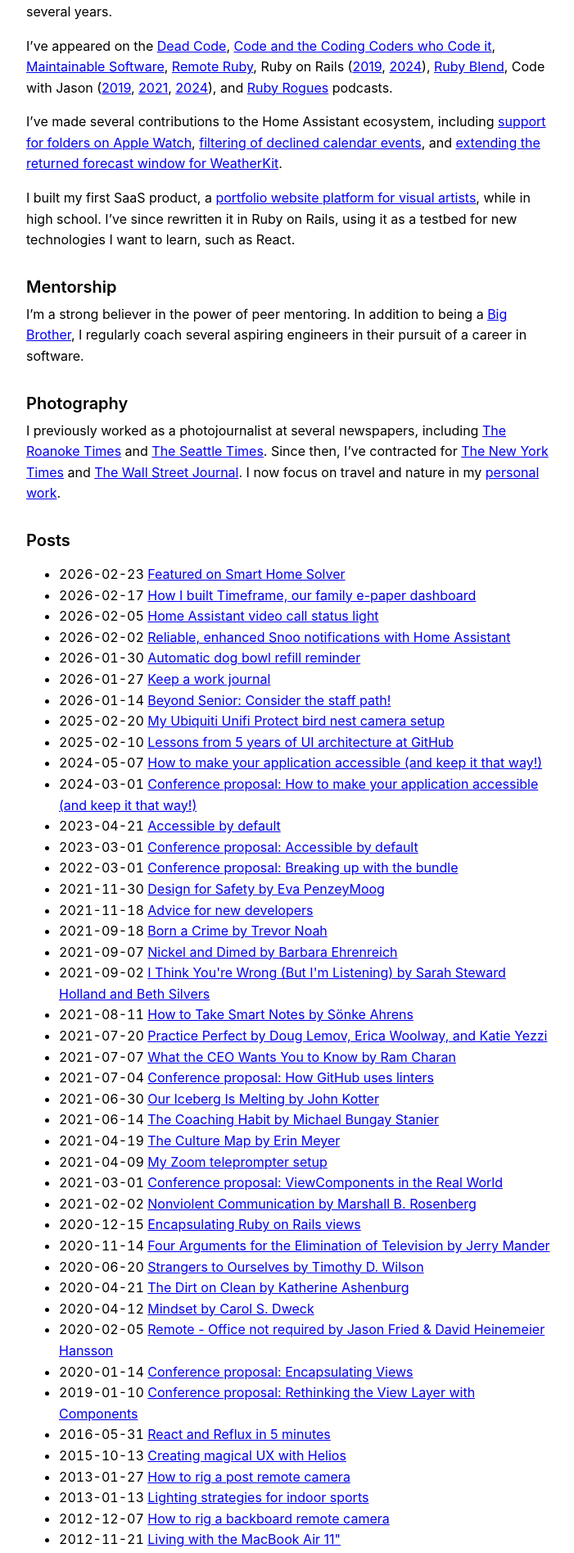
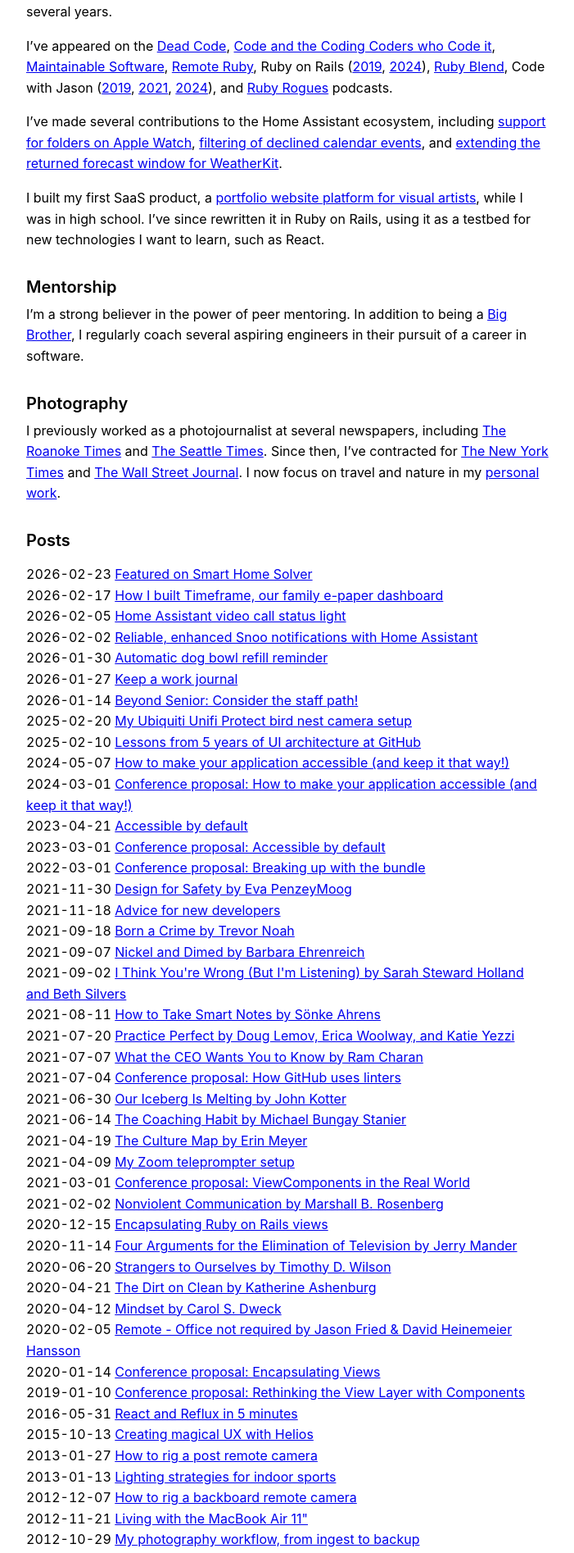
Before and after one commit to joelhawksley/identity, a Jekyll site: the page built from index.md, in a window 1280 px wide. Shown: the part 1154-3048 px from the top of the page at 82% size, without its empty margins (288-989 px from the left). Built offline with Jekyll 4.4.1, drawn with Linux system fonts in a browser that asks for light colours; a script that is not in the unit is left out.

Commit message:
claude-suggested tweaks

```diff
--- a/_layouts/default.html
+++ b/_layouts/default.html
@@ -3,17 +3,17 @@
   <head>
     <title>{% if page.title %}{{ page.title }} - {% endif %}Joel Hawksley</title>
     <meta name="description" content="{% if page.description %}{{ page.description }}{% else %}{{ site.description }}{% endif %}">
-    <meta name=viewport content="width=device-width, initial-scale=1">
+    <meta name="viewport" content="width=device-width, initial-scale=1">
     <meta charset='utf-8'>
     <meta http-equiv="X-UA-Compatible" content="chrome=1">
 
     <meta content="Joel Hawksley" name="author">
     <meta content=#fff name=theme-color>
-    <meta content="width=device-width,minimum-scale=1" name=viewport>
     <meta content="hawksley.org" property="og:site_name">
     <meta content="joel@hawksley.org" property="og:email">
     <meta content=blog property=og:type>
     <link rel="alternate" type="application/atom+xml" title="{{ site.title }}" href="/feed.xml">
+    <link rel="icon" type="image/jpeg" href="/img/about/joel.jpg">
     <link rel="me" href="https://ruby.social/@joelhawksley">
     <link rel="stylesheet" href="/code.css">
     {% assign og_image = page.image | default: site.default_image %}
@@ -99,6 +99,11 @@
         word-break: break-all;
       }
 
+      ul.posts {
+        list-style: none;
+        padding-left: 0;
+      }
+
       time {
         font-variant-numeric: tabular-nums;
       }
@@ -171,7 +176,8 @@
       </div>
     </header>
     {{ content }}
-    <footer style="font-size: .8rem; margin-bottom: 2rem;">&copy; 2004-{{ 'now' | date: "%Y" }} Joel Hawksley | <a href="/feed.xml" target="_blank">RSS</a></footer>
+    <footer style="font-size: .8rem; margin-bottom: 2rem;">&copy; 2004-{{ 'now' | date: "%Y" }} Joel Hawksley | <a href="/feed.xml" target="_blank" rel="noopener">RSS</a></footer>
+    {% if page.layout == 'post' %}
     <script src="/js/mermaid.min.js"></script>
     <script>
       document.addEventListener('DOMContentLoaded', async function() {
@@ -181,5 +187,6 @@
         });
       });
     </script>
+    {% endif %}
   </body>
 </html>
--- a/index.md
+++ b/index.md
@@ -24,7 +24,7 @@
 
 I've made several contributions to the Home Assistant ecosystem, including [support for folders on Apple Watch](https://github.com/home-assistant/iOS/pull/4376), [filtering of declined calendar events](https://github.com/home-assistant/core/pull/128900), and [extending the returned forecast window for WeatherKit](https://github.com/home-assistant/core/pull/164494).
 
-I built my first SaaS product, a [portfolio website platform for visual artists](https://www.solofolio.net/), while in high school. I’ve since rewritten it in Ruby on Rails, using it as a testbed for new technologies I want to learn, such as React.
+I built my first SaaS product, a [portfolio website platform for visual artists](https://www.solofolio.net/), while I was in high school. I’ve since rewritten it in Ruby on Rails, using it as a testbed for new technologies I want to learn, such as React.
 
 ## Mentorship
 
```
